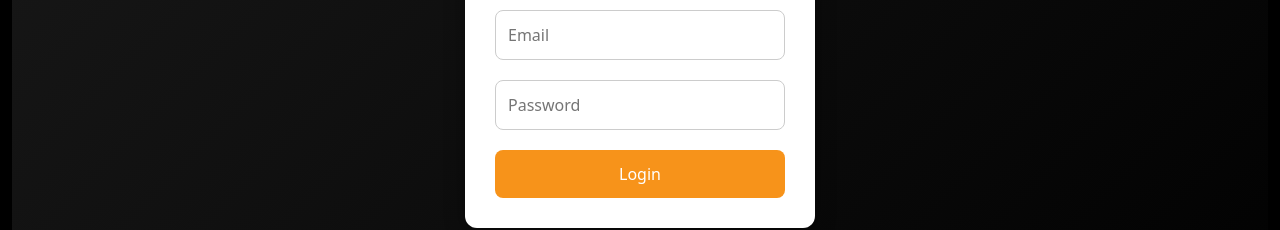
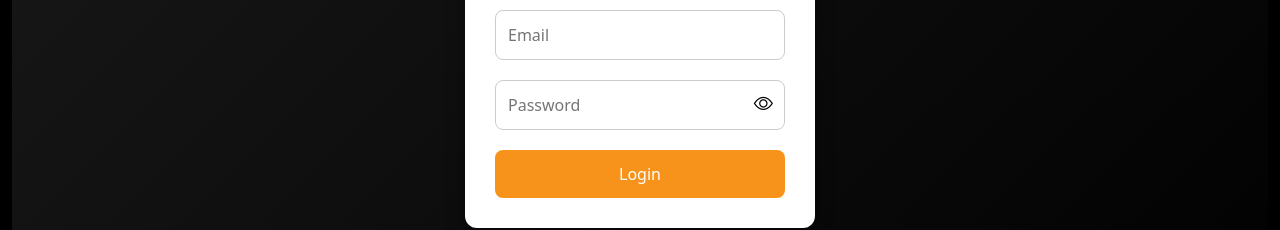
Before and after one commit to juanupla/BTCUSDT_bot_front, a React (Create React App) app: page /login in a window 1280 px wide. Shown: the part 411-641 px from the top of the page. Built offline with nearby package versions, Linux system fonts and the light colour scheme.

Commit message:
Login button

```diff
--- a/public/index.html
+++ b/public/index.html
@@ -5,6 +5,7 @@
     <link rel="icon" href="%PUBLIC_URL%/favicon.ico" />
     <meta name="viewport" content="width=device-width, initial-scale=1" />
     <meta name="theme-color" content="#000000" />
+    <link rel="stylesheet" href="https://cdn.jsdelivr.net/npm/bootstrap-icons@1.11.1/font/bootstrap-icons.css">
     <meta
       name="description"
       content="Web site created using create-react-app"
--- a/src/components/Chart.css
+++ b/src/components/Chart.css
@@ -1,5 +1,5 @@
 .chart-container {
-    width: 100%;
+    width: auto;
     height: 60vh;
     background-color: #1a1a1a;
     padding: 12px;
--- a/src/pages/Login.css
+++ b/src/pages/Login.css
@@ -43,7 +43,7 @@
   .login-container button {
     width: 100%;
     padding: 12px;
-    background-color: #f7931a; /* Bitcoin orange */
+    background-color: #f7931a;
     border: none;
     border-radius: 8px;
     color: #ffffff;
@@ -62,3 +62,20 @@
     font-size: 14px;
     margin-top: 10px;
   }
+
+/* estilo para el icono del ojo */
+.btn-link i.bi {
+  color: #000000;
+  font-size: 1.2rem;
+}
+
+/* sin color azul en el btn */
+.btn-link {
+  color: inherit !important;
+  text-decoration: none !important;
+}
+
+/*  hover naranja */
+.btn-link:hover i.bi {
+  color: #f7931a;
+}
--- a/src/pages/Login.js
+++ b/src/pages/Login.js
@@ -1,4 +1,3 @@
-// components/Login.js
 import React, { useState } from 'react';
 import { useNavigate } from 'react-router-dom';
 import { postLogin } from '../services/Api';
@@ -8,6 +7,7 @@ const Login = () => {
   const [email, setEmail] = useState('');
   const [password, setPassword] = useState('');
   const [error, setError] = useState('');
+  const [showPassword, setShowPassword] = useState(false);
   const navigate = useNavigate();
 
   const handleSubmit = async (e) => {
@@ -20,6 +20,10 @@ const Login = () => {
     } catch (err) {
       setError('Error en el login. Verifica tus credenciales.');
     }
+  };
+
+  const togglePasswordVisibility = () => {
+    setShowPassword((prevShowPassword) => !prevShowPassword);
   };
 
   return (
@@ -39,13 +43,29 @@ const Login = () => {
             placeholder="Email"
             required
           />
+          <div className="position-relative">
             <input
-            type="password"
+              type={showPassword ? 'text' : 'password'}
               value={password}
               onChange={(e) => setPassword(e.target.value)}
               placeholder="Password"
               required
+              className="pe-5"
             />
+            <button
+              type="button"
+              className="btn btn-link position-absolute end-0 top-50 translate-middle-y eyesBtn"
+              onClick={togglePasswordVisibility}
+              style={{
+                border: 'none',
+                background: 'none',
+                padding: '0 12px',
+                marginTop: '-2px',
+                width: 'auto'}}
+            >
+              <i className={`bi ${showPassword ? 'bi-eye-slash' : 'bi-eye'}`}></i>
+            </button>
+          </div>
           {error && <p className="error">{error}</p>}
           <button type="submit">Login</button>
         </form>
--- a/src/pages/dashboard.css
+++ b/src/pages/dashboard.css
@@ -37,3 +37,13 @@
     background-color: rgb(0, 0, 0);
     text-align: center;
 }
+
+@media screen and (max-width: 580px) {
+
+    .ema{
+        width: 100% !important;
+    }
+    .activeTrades{
+        width: 100% !important;
+    }
+}
```
Lines whose indentation alone changed are shown as unchanged.
